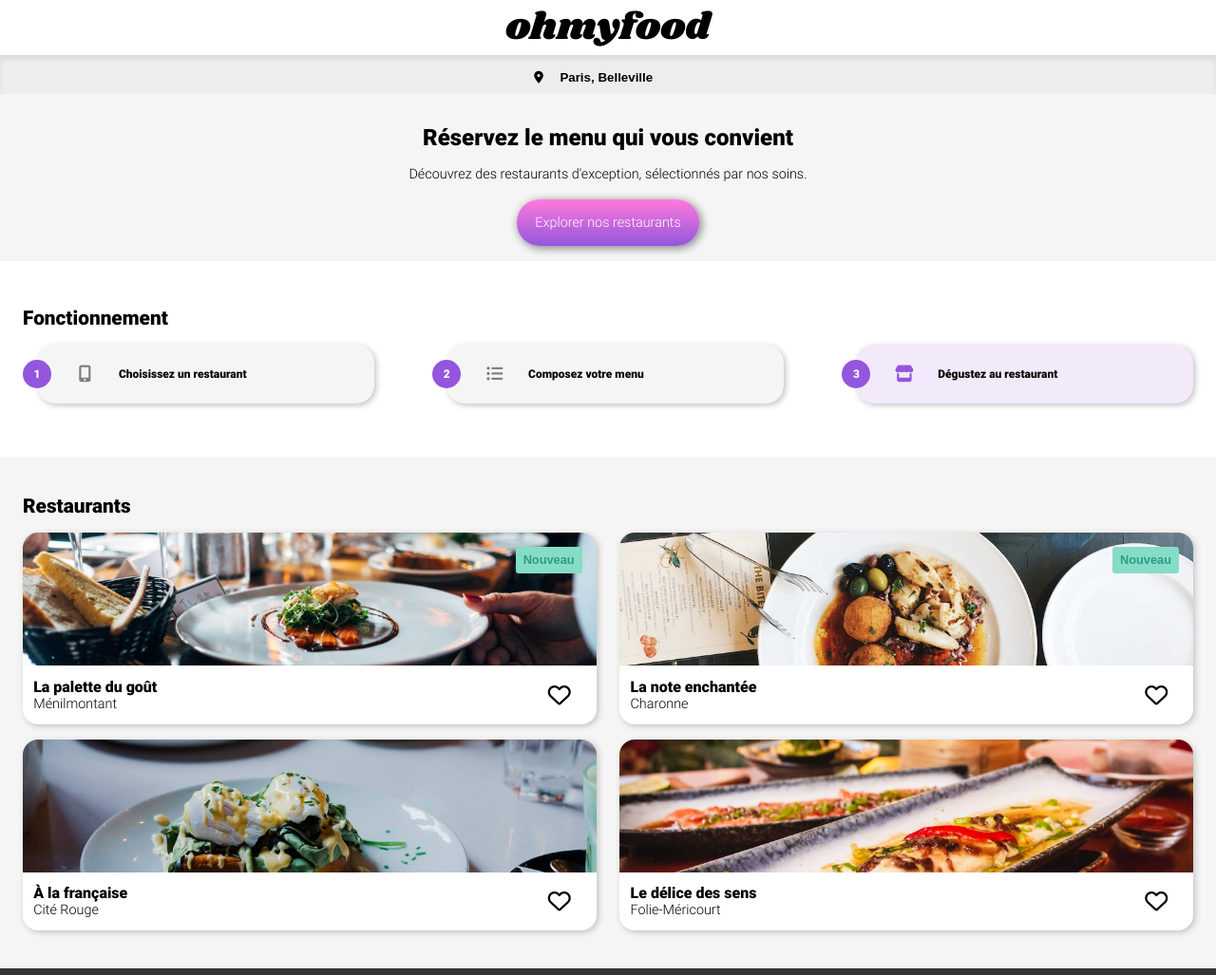
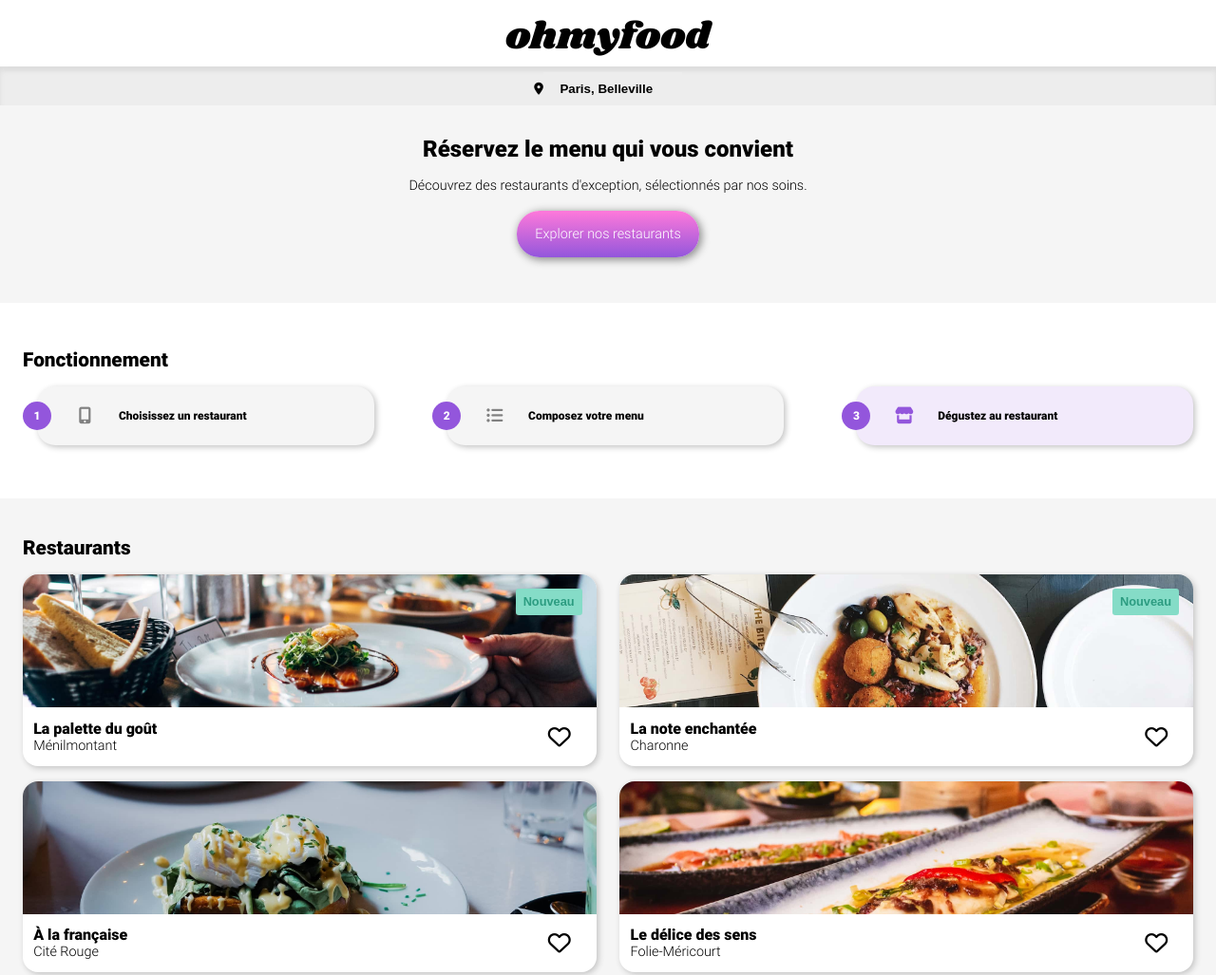
Before and after one commit to philippart-raphael/P3-OPCR, a website: page index.html in a window 1280 px wide. Shown: the top 1027 px of the page at 95% size. Drawn offline with Linux system fonts and the light colour scheme.

Commit message:
Correction

```diff
--- a/sass/layout/_header.scss
+++ b/sass/layout/_header.scss
@@ -6,6 +6,7 @@
     position: relative;
     flex-wrap: wrap;
     justify-content: center;
+    padding: 10px 0 2px 0;
     background: $color-background-primary;
     & > div:first-child {
         position: relative;
--- a/sass/layout/_presentation.scss
+++ b/sass/layout/_presentation.scss
@@ -2,7 +2,7 @@
 @import "../utils/mixins";
 
 .presentation {
-    padding: 2rem;
+    padding: 2rem 2rem 4rem 2rem;
     text-align: center;
     font-size: 1rem;
     background: darken($color-background-primary, 4%);
```
Also changed, not shown: public/css/main.css, 1 other file.
